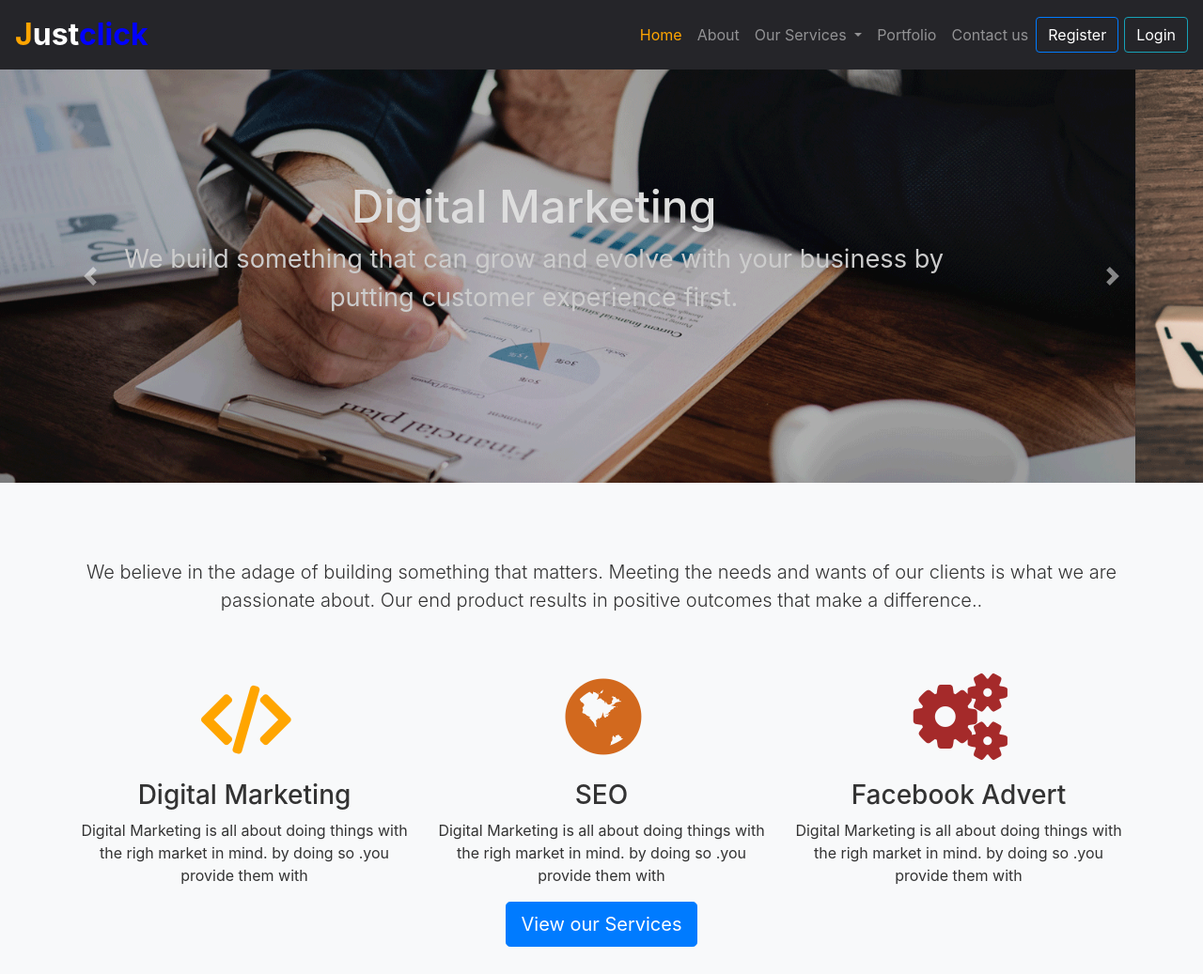
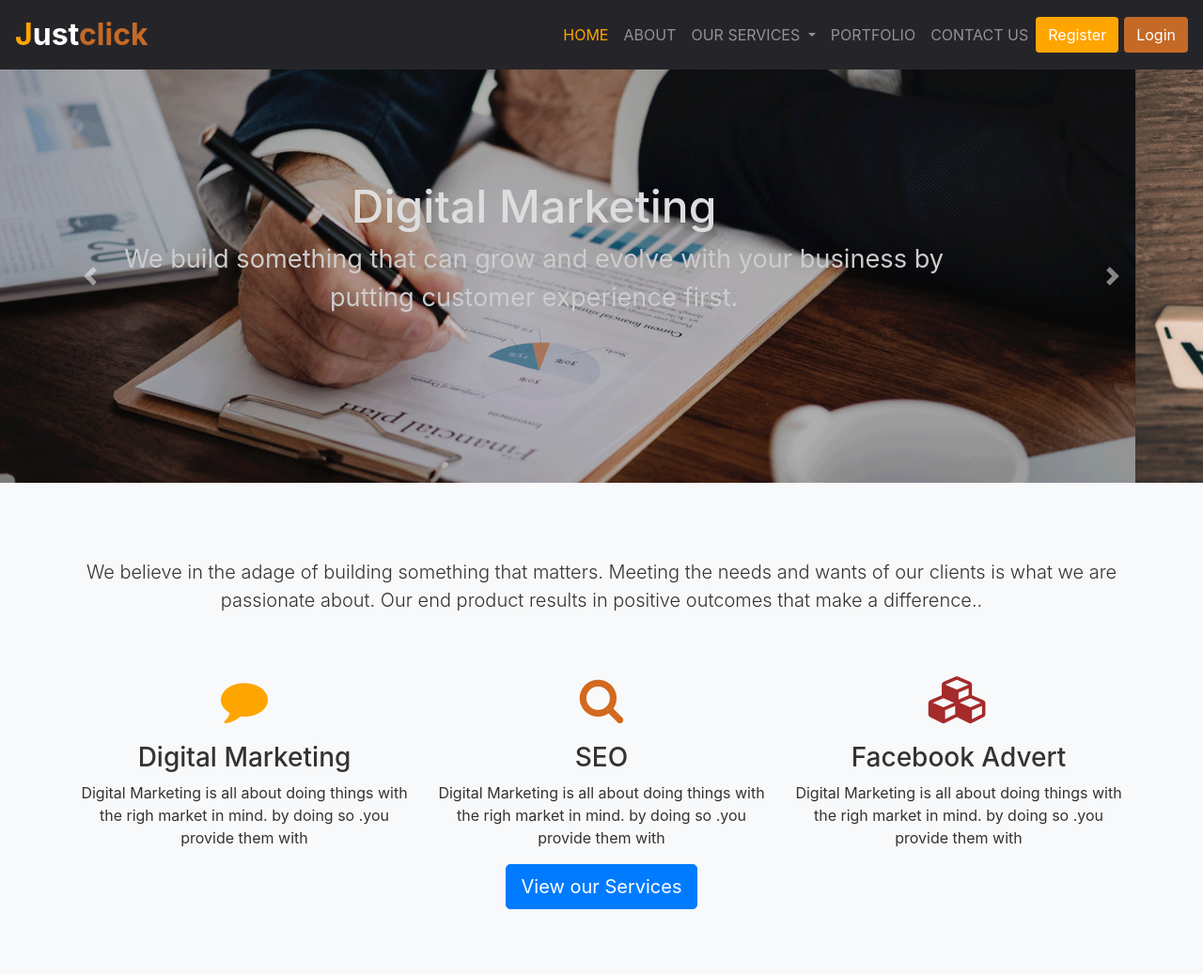
Before and after one commit to selianord/JustClick, a plain HTML site: page index.html in a window 1280 px wide. Shown: the top 1037 px of the page at 94% size. Drawn offline with Linux system fonts and the light colour scheme.

Commit message:
css style modification on navigation

```diff
--- a/css/juckclick.css
+++ b/css/juckclick.css
@@ -18,6 +18,11 @@ a {
     text-decoration: none;
     color: #ccc;
 }
+a:hover{
+  list-style-type: none;;
+  text-decoration: none;
+  color:#c56926;
+}
  /*  end of default css here*/
 
  /* header and navigation css start here */
@@ -31,13 +36,17 @@ a {
    color: orange;
  }
 .blue{
-   color: blue;
+   color: #c56926;
  }
  .navbar-light{
    background:  #252529 !important;
  }
  .navbar-light .navbar-nav .nav-link {
     color: rgba(255, 255, 255, 0.5);
+}
+a.nav-link{
+  font-size: 1rem;
+  text-transform: uppercase;
 }
 .navbar-light .navbar-nav .nav-link:hover {
     color: orange;
@@ -47,6 +56,12 @@ a {
  }
  a.register{
    margin-right: 6px;
+ }
+ .registerBtn{
+   background: orange;
+ }
+ .loginBtn{
+   background: #c56926;
  }
  /*  end of header and navigation css here*/
 /* carousel css will be here */
@@ -73,9 +88,9 @@ a {
   margin-top: 80px;
 }
 .services .fa{
-  font-size:90px;
+  font-size:50px;
   font-family:fontAwesome;
-  font-weight: bold;
+  font-weight: 500
 }
 .first .fa{
   color:orange;
--- a/index.html
+++ b/index.html
@@ -49,8 +49,8 @@
           </li>
         </ul>
         <form class="form-inline my-2 my-lg-0">
-          <a href="#" class="btn btn-outline-primary my-2 my-sm-0 register">Register</a>
-          <a href="#" class="btn btn-outline-info my-2 my-sm-0">Login</a>
+          <a href="#" class="btn btn-default my-2 my-sm-0 register registerBtn">Register</a>
+          <a href="#" class="btn btn-default my-2 my-sm-0 loginBtn">Login</a>
         </form>
       </div>
     </nav>
@@ -111,19 +111,19 @@
             <div class="container">
                 <div class="row">
                       <div class="col-md-4 text-center services first">
-                            <i class="fa fa-code"></i>
+                            <i class="fa fa-comment"></i>
                             <h3>Digital Marketing</h3>
                             <p>Digital Marketing is all about doing things with the righ market in mind.
                               by doing so .you provide them with </p>
                       </div>
                       <div class="col-md-4 text-center services second">
-                          <i class="fa fa-globe"></i>
+                          <i class="fa fa-search"></i>
                           <h3>SEO</h3>
                           <p>Digital Marketing is all about doing things with the righ market in mind.
                             by doing so .you provide them with </p>
                       </div>
                       <div class="col-md-4 text-center services last">
-                        <i class="fa fa-cogs"></i>
+                        <i class="fa fa-cubes"></i>
                           <h3>Facebook Advert</h3>
                           <p>Digital Marketing is all about doing things with the righ market in mind.
                             by doing so .you provide them with </p>
```
